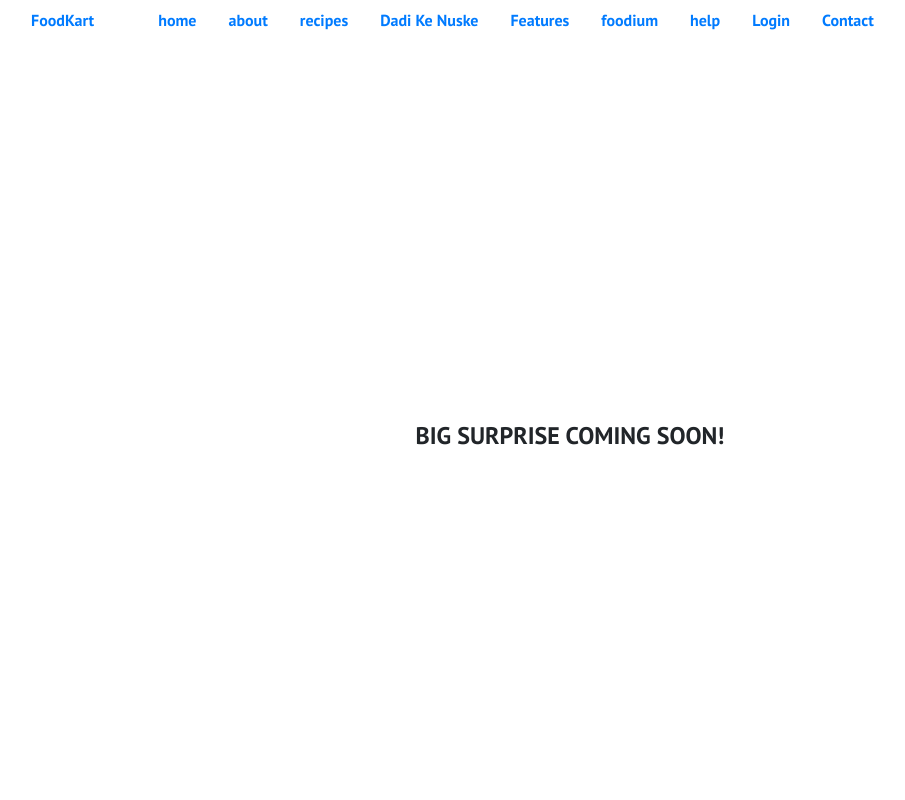
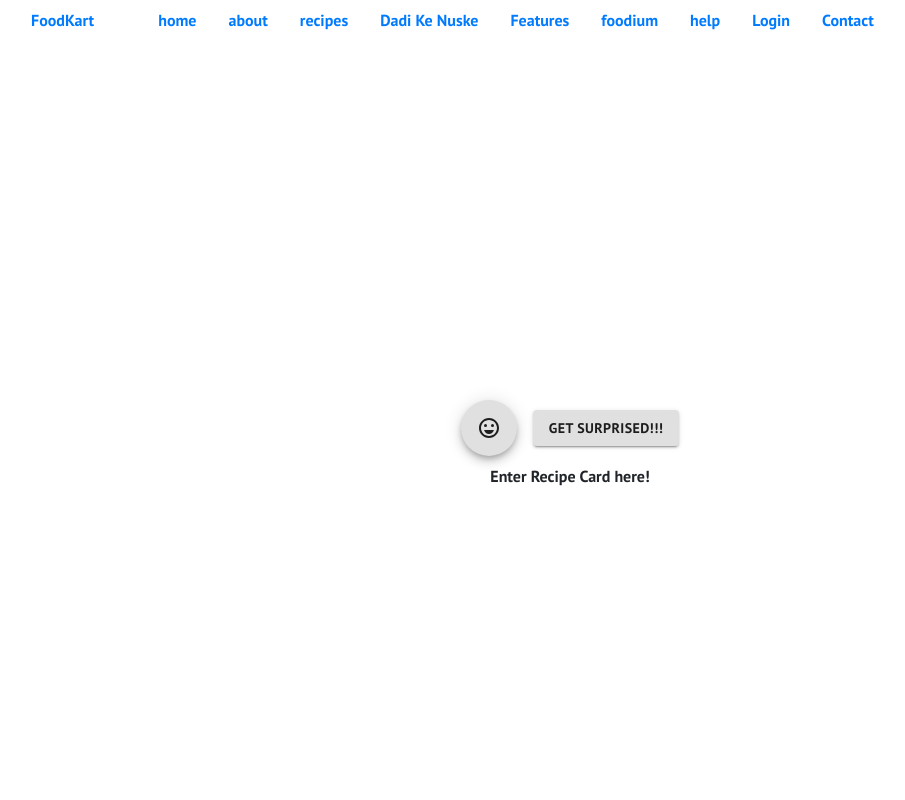
Before and after one commit to joyrel-vaz/foodieverse, a React (Create React App) app: page /surprise in a window 1280 px wide. Shown: the top 800 px of the page, without its empty margins (70-975 px from the left). Built offline with nearby package versions, Linux system fonts and the light colour scheme; no server answers; sample sign-in values are in the browser's storage.

Commit message:
Updated Surprise.js

```diff
--- a/src/Components/Surprise.js
+++ b/src/Components/Surprise.js
@@ -1,16 +1,106 @@
 import React from 'react'
 import { Container} from 'react-bootstrap';
+import clsx from 'clsx';
+import { makeStyles } from '@material-ui/core/styles';
+import CircularProgress from '@material-ui/core/CircularProgress';
+import { green } from '@material-ui/core/colors';
+import Button from '@material-ui/core/Button';
+import Fab from '@material-ui/core/Fab';
+import RedeemIcon from '@material-ui/icons/Redeem';
+import SentimentVerySatisfiedIcon from '@material-ui/icons/SentimentVerySatisfied';
+
+const useStyles = makeStyles((theme) => ({
+  root: {
+    display: 'flex',
+    alignItems: 'center',
+  },
+  wrapper: {
+    margin: theme.spacing(1),
+    position: 'relative',
+  },
+  buttonSuccess: {
+    backgroundColor: '#C90F03',
+    '&:hover': {
+      backgroundColor: '#C90F03',
+    },
+  },
+  fabProgress: {
+    color: green[500],
+    position: 'absolute',
+    top: -6,
+    left: -6,
+    zIndex: 1,
+  },
+  buttonProgress: {
+    color: green[500],
+    position: 'absolute',
+    top: '50%',
+    left: '50%',
+    marginTop: -12,
+    marginLeft: -12,
+  },
+}));
 
 export default function Surprise() {
+  const classes = useStyles();
+  const [loading, setLoading] = React.useState(false);
+  const [success, setSuccess] = React.useState(false);
+  const timer = React.useRef();
+
+  const buttonClassname = clsx({
+    [classes.buttonSuccess]: success,
+  });
+
+  React.useEffect(() => {
+    return () => {
+      clearTimeout(timer.current);
+    };
+  }, []);
+
+  const handleButtonClick = () => {
+    if (!loading) {
+      setSuccess(false);
+      setLoading(true);
+      timer.current = window.setTimeout(() => {
+        setSuccess(true);
+        setLoading(false);
+      }, 2000);
+    }
+  };
+
   return (
       <>
-        <Container className="d-flex align-items-center justify-content-center" style={{minHeight:"100vh", padding:'0 0 0 0'}}
+       <Container className="d-flex align-items-center justify-content-center" style={{minHeight:"100vh", padding:'0 0 0 0'}}
+      >
+      <center>
+            <div className="w-100" style={{maxWidth:"400px" , padding:"20px"}}>
+        <div className={classes.root}>
+      <div className={classes.wrapper}>
+        <Fab
+          aria-label="save"
+          className={buttonClassname}
+          onClick={handleButtonClick}
         >
-              <div className="w-100" style={{maxWidth:"400px" , padding:"20px"}}>
-          <center><h4>BIG SURPRISE COMING SOON!</h4>
-        </center>
-        </div>
-        </Container>
+          {success ? <RedeemIcon /> : <SentimentVerySatisfiedIcon />}
+        </Fab>
+        {loading && <CircularProgress size={68} className={classes.fabProgress} />}
+      </div>
+      <div className={classes.wrapper}>
+        <Button
+          variant="contained"
+          className={buttonClassname}
+          disabled={loading}
+          onClick={handleButtonClick}
+        >
+         Get Surprised!!!
+        </Button>
+        {loading && <CircularProgress size={24} className={classes.buttonProgress} />}
+      </div>
+    </div>
+    Enter Recipe Card here!
+    </div>
+    </center>
+    </Container>
     </>
   );
 }
```
